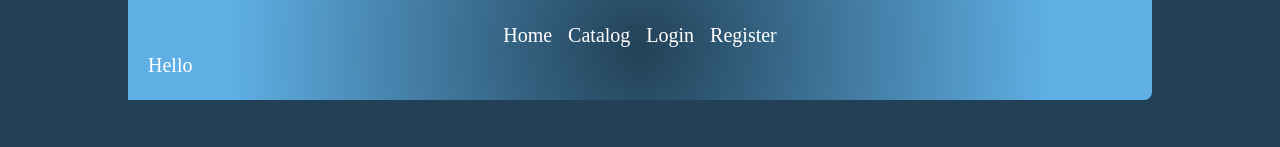
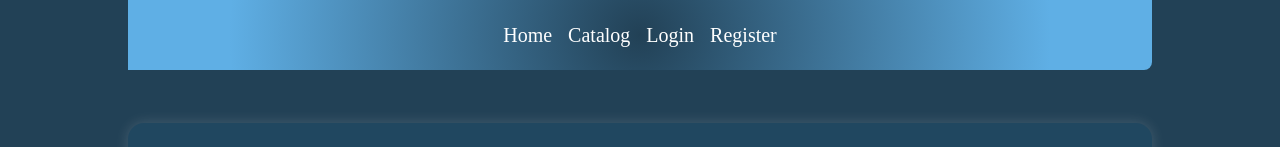
Before and after one commit to Dimo-Hristov/Auto-explorer, a React (Create React App) app in the folder client/: page / in a window 1280 px wide. Shown: the top 147 px of the page. Built offline with nearby package versions, Linux system fonts and the light colour scheme; no server answers.

Commit message:
add margin-top to footer, add conditional rendering to user display

```diff
--- a/client/src/components/Footer/footer.module.css
+++ b/client/src/components/Footer/footer.module.css
@@ -1,4 +1,5 @@
 .footer{
+    margin-top: 3em;
     min-height: 6%;
     border-radius: 8px 8px 0 0;
     background: rgb(189,241,241);
--- a/client/src/components/Header/Header.js
+++ b/client/src/components/Header/Header.js
@@ -28,7 +28,10 @@ export const Header = () => {
 
 
                 </ul>
-                <span>Hello {email}</span>
+                {email && (
+                    <span>Hello {email}</span>
+                )}
+
             </nav>
 
         </header>
```
